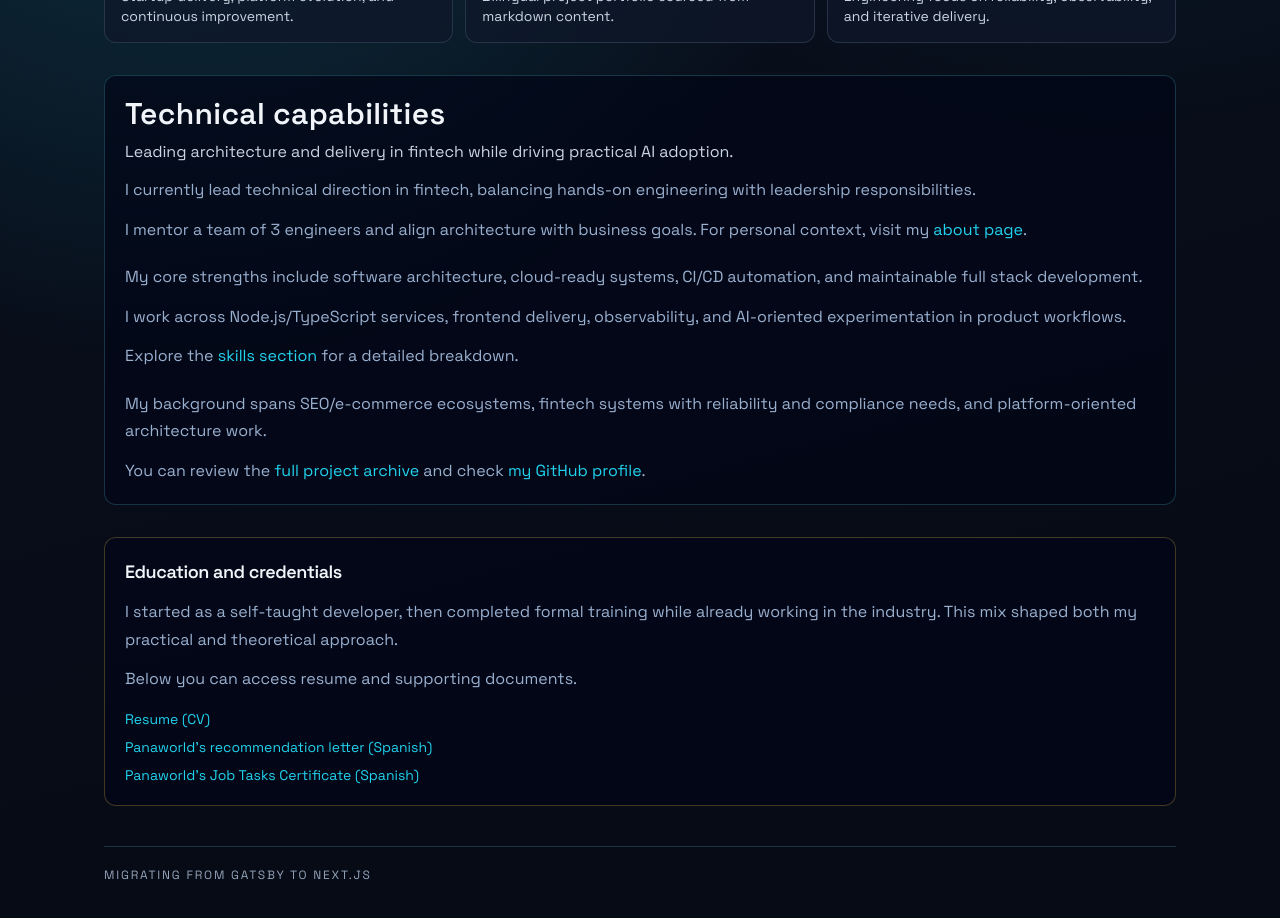
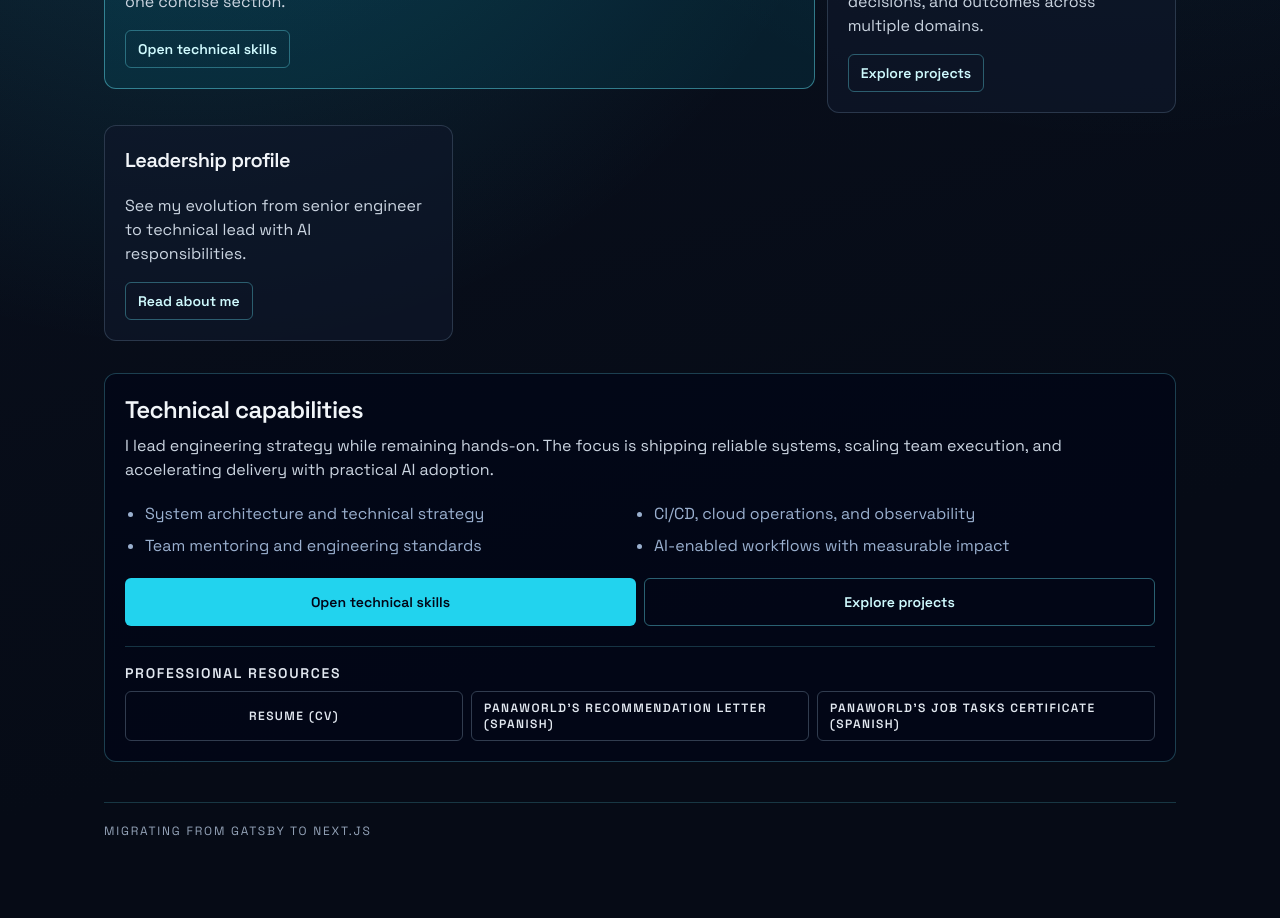
Before and after one commit to zebnat/ddev-gatsby, a Next.js app: page /en in a window 1280 px wide. Shown: the part 600-1518 px from the top of the page. After the commit the page ends 1479 px from the top, so only its background shows below. Built offline with nearby package versions, Linux system fonts and the light colour scheme.

Commit message:
feat: improve homepage

```diff
--- a/data/translations/homePage.js
+++ b/data/translations/homePage.js
@@ -9,6 +9,30 @@ const translation = {
     more: 'Learn more',
     moreabout: 'About me',
     skills: 'Technical capabilities',
+    quick_paths_title: 'Start here',
+    quick_paths_subtitle:
+      'Choose the path that best matches what you want to evaluate first.',
+    skills_path_title: 'Technical Skills',
+    skills_path_desc:
+      'Architecture, cloud workflows, AI/MLOps experimentation, and delivery practices in one concise section.',
+    skills_path_cta: 'Open technical skills',
+    projects_path_title: 'Projects & case studies',
+    projects_path_desc:
+      'Review production work, technical decisions, and outcomes across multiple domains.',
+    projects_path_cta: 'Explore projects',
+    about_path_title: 'Leadership profile',
+    about_path_desc:
+      'See my evolution from senior engineer to technical lead with AI responsibilities.',
+    about_path_cta: 'Read about me',
+    capabilities_brief:
+      'I lead engineering strategy while remaining hands-on. The focus is shipping reliable systems, scaling team execution, and accelerating delivery with practical AI adoption.',
+    capability_bullets: [
+      'System architecture and technical strategy',
+      'CI/CD, cloud operations, and observability',
+      'Team mentoring and engineering standards',
+      'AI-enabled workflows with measurable impact',
+    ],
+    resources_title: 'Professional resources',
     skillsInfo:
       '<p>My core strengths include software architecture, cloud-ready systems, CI/CD automation, and maintainable full stack development.</p><p>I work across Node.js/TypeScript services, frontend delivery, observability, and AI-oriented experimentation in product workflows.</p><p>Explore the <Link>skills section</Link> for a detailed breakdown.</p>',
     fullSkills: 'Technical Skills',
@@ -39,6 +63,30 @@ const translation = {
     more: 'Aprende mas',
     moreabout: 'Sobre mi',
     skills: 'Capacidades tecnicas',
+    quick_paths_title: 'Empieza aqui',
+    quick_paths_subtitle:
+      'Elige la ruta que mejor encaja con lo que quieres evaluar primero.',
+    skills_path_title: 'Habilidades tecnicas',
+    skills_path_desc:
+      'Arquitectura, workflows cloud, experimentacion AI/MLOps y practicas de entrega en una seccion concisa.',
+    skills_path_cta: 'Ver habilidades tecnicas',
+    projects_path_title: 'Proyectos y casos',
+    projects_path_desc:
+      'Revisa trabajo en produccion, decisiones tecnicas y resultados en distintos dominios.',
+    projects_path_cta: 'Explorar proyectos',
+    about_path_title: 'Perfil de liderazgo',
+    about_path_desc:
+      'Conoce mi evolucion de senior engineer a technical lead con responsabilidad en IA.',
+    about_path_cta: 'Leer sobre mi',
+    capabilities_brief:
+      'Lidero estrategia de ingenieria manteniendo impacto hands-on. El foco es entregar sistemas fiables, escalar la ejecucion del equipo y acelerar entregas con adopcion realista de IA.',
+    capability_bullets: [
+      'Arquitectura de sistemas y estrategia tecnica',
+      'CI/CD, operaciones cloud y observabilidad',
+      'Mentoring de equipo y estandares de ingenieria',
+      'Workflows con IA orientados a impacto medible',
+    ],
+    resources_title: 'Recursos profesionales',
     skillsInfo:
       '<p>Mis fortalezas clave incluyen arquitectura de software, sistemas cloud-ready, automatizacion CI/CD y desarrollo full stack mantenible.</p><p>Trabajo entre servicios Node.js/TypeScript, entrega frontend, observabilidad y experimentacion orientada a IA dentro de producto.</p><p>Consulta la <Link>seccion de skills</Link> para ver el detalle completo.</p>',
     fullSkills: 'Habilidades tecnicas',
--- /dev/null
+++ b/src/components/home/CapabilitySnapshot.js
@@ -0,0 +1,66 @@
+import { Card, CardContent, CardHeader, CardTitle } from '../ui/card'
+
+export default function CapabilitySnapshot({ translation, routes }) {
+  return (
+    <Card className="border-cyan-300/25 bg-slate-950/75">
+      <CardHeader className="space-y-2 pb-2">
+        <CardTitle as="h2" className="text-2xl">
+          {translation.skills}
+        </CardTitle>
+        <p className="text-sm leading-relaxed text-slate-300 sm:text-base">
+          {translation.capabilities_brief}
+        </p>
+      </CardHeader>
+
+      <CardContent className="space-y-5">
+        <ul className="m-0 grid list-disc gap-2 pl-5 text-sm text-slate-300 sm:grid-cols-2 sm:text-base">
+          {translation.capability_bullets.map((item) => (
+            <li key={item}>{item}</li>
+          ))}
+        </ul>
+
+        <div className="grid gap-2 sm:grid-cols-2">
+          <a
+            href={routes.skills}
+            className="inline-flex min-h-12 items-center justify-center rounded-md bg-cyan-400 px-4 py-3 text-sm font-semibold text-slate-950 transition hover:bg-cyan-300"
+          >
+            {translation.skills_path_cta}
+          </a>
+          <a
+            href={routes.projects}
+            className="inline-flex min-h-12 items-center justify-center rounded-md border border-cyan-300/40 px-4 py-3 text-sm font-semibold text-cyan-100 transition hover:border-cyan-300/70 hover:bg-cyan-300/10"
+          >
+            {translation.projects_path_cta}
+          </a>
+        </div>
+
+        <section className="space-y-2 border-t border-cyan-300/20 pt-4">
+          <h3 className="text-sm font-semibold uppercase tracking-[0.12em] text-slate-200">
+            {translation.resources_title}
+          </h3>
+
+          <div className="grid gap-2 sm:grid-cols-3">
+            <a
+              href={routes.resume}
+              className="inline-flex min-h-11 items-center justify-center rounded-md border border-slate-600/70 px-3 py-2 text-xs font-semibold uppercase tracking-[0.12em] text-slate-200 transition hover:border-cyan-300/70 hover:text-cyan-100"
+            >
+              {translation.resume}
+            </a>
+            <a
+              href="/docs/carta-recomendacion-pw.pdf"
+              className="inline-flex min-h-11 items-center justify-center rounded-md border border-slate-600/70 px-3 py-2 text-xs font-semibold uppercase tracking-[0.12em] text-slate-200 transition hover:border-cyan-300/70 hover:text-cyan-100"
+            >
+              {translation.recommendationPW}
+            </a>
+            <a
+              href="/docs/certificado-experiencia-laboral-pw.pdf"
+              className="inline-flex min-h-11 items-center justify-center rounded-md border border-slate-600/70 px-3 py-2 text-xs font-semibold uppercase tracking-[0.12em] text-slate-200 transition hover:border-cyan-300/70 hover:text-cyan-100"
+            >
+              {translation.certificate}
+            </a>
+          </div>
+        </section>
+      </CardContent>
+    </Card>
+  )
+}
--- /dev/null
+++ b/src/components/home/HomeActionGrid.js
@@ -0,0 +1,63 @@
+import Link from 'next/link'
+
+import { Card, CardContent, CardHeader, CardTitle } from '../ui/card'
+
+function ActionCard({ href, title, description, cta, featured = false }) {
+  return (
+    <Link href={href} className="group block">
+      <Card
+        className={`h-full border transition duration-200 ${
+          featured
+            ? 'border-cyan-300/45 bg-cyan-500/10 hover:border-cyan-200/80 hover:bg-cyan-400/15'
+            : 'border-slate-700/80 bg-slate-900/70 hover:border-cyan-300/55 hover:bg-slate-900/90'
+        }`}
+      >
+        <CardHeader className="pb-2">
+          <CardTitle as="h2" className="text-xl text-slate-100">
+            {title}
+          </CardTitle>
+        </CardHeader>
+        <CardContent className="space-y-4">
+          <p className="text-sm leading-relaxed text-slate-300 sm:text-base">
+            {description}
+          </p>
+          <p className="inline-flex rounded-md border border-cyan-300/35 px-3 py-2 text-sm font-semibold text-cyan-100 transition group-hover:border-cyan-200 group-hover:text-cyan-50">
+            {cta}
+          </p>
+        </CardContent>
+      </Card>
+    </Link>
+  )
+}
+
+export default function HomeActionGrid({ translation, routes }) {
+  return (
+    <section className="space-y-3" aria-label={translation.quick_paths_title}>
+      <div className="grid gap-3 md:grid-cols-3">
+        <div className="md:col-span-2">
+          <ActionCard
+            href={routes.skills}
+            title={translation.skills_path_title}
+            description={translation.skills_path_desc}
+            cta={translation.skills_path_cta}
+            featured
+          />
+        </div>
+
+        <ActionCard
+          href={routes.projects}
+          title={translation.projects_path_title}
+          description={translation.projects_path_desc}
+          cta={translation.projects_path_cta}
+        />
+
+        <ActionCard
+          href={routes.about}
+          title={translation.about_path_title}
+          description={translation.about_path_desc}
+          cta={translation.about_path_cta}
+        />
+      </div>
+    </section>
+  )
+}
--- a/src/components/home/HomeContent.js
+++ b/src/components/home/HomeContent.js
@@ -1,11 +1,6 @@
-import SectionHeader from '../ui/section-header'
-import { Card, CardContent, CardHeader, CardTitle } from '../ui/card'
 import HeroPanel from './HeroPanel'
-import ProofStrip from './ProofStrip'
-
-import richText from '../../lib/content/rich-text.js'
-
-const { injectLinkPlaceholder } = richText
+import HomeActionGrid from './HomeActionGrid'
+import CapabilitySnapshot from './CapabilitySnapshot'
 
 const routeByLang = {
   en: {
@@ -20,15 +15,6 @@ const routeByLang = {
     projects: '/proyectos/',
     resume: '/docs/cv.pdf',
   },
-}
-
-function HtmlBlock({ html }) {
-  return (
-    <div
-      className="space-y-3 text-sm leading-relaxed text-slate-300 sm:text-base"
-      dangerouslySetInnerHTML={{ __html: html }}
-    />
-  )
 }
 
 export default function HomeContent({ lang, translation }) {
@@ -47,54 +33,9 @@ export default function HomeContent({ lang, translation }) {
         projectsCta={translation.fullProjects}
       />
 
-      <ProofStrip lang={lang} />
+      <HomeActionGrid translation={translation} routes={routes} />
 
-      <Card>
-        <CardHeader>
-          <SectionHeader
-            title={translation.skills}
-            description={translation.h2}
-          />
-        </CardHeader>
-        <CardContent className="space-y-5">
-          <HtmlBlock
-            html={injectLinkPlaceholder(translation.intro, routes.about)}
-          />
-          <HtmlBlock
-            html={injectLinkPlaceholder(translation.skillsInfo, routes.skills)}
-          />
-          <HtmlBlock
-            html={injectLinkPlaceholder(
-              translation.projectInfo,
-              routes.projects
-            )}
-          />
-        </CardContent>
-      </Card>
-
-      <Card className="border-amber-300/25 bg-slate-950/65">
-        <CardHeader>
-          <CardTitle as="h2">{translation.academic}</CardTitle>
-        </CardHeader>
-        <CardContent className="space-y-4">
-          <HtmlBlock html={translation.academicInfo} />
-          <ul className="m-0 list-none space-y-2 p-0 text-sm">
-            <li>
-              <a href={routes.resume}>{translation.resume}</a>
-            </li>
-            <li>
-              <a href="/docs/carta-recomendacion-pw.pdf">
-                {translation.recommendationPW}
-              </a>
-            </li>
-            <li>
-              <a href="/docs/certificado-experiencia-laboral-pw.pdf">
-                {translation.certificate}
-              </a>
-            </li>
-          </ul>
-        </CardContent>
-      </Card>
+      <CapabilitySnapshot translation={translation} routes={routes} />
     </section>
   )
 }
```
Also changed, not shown: 3 other files (tests, documents, lock files or other folders).
